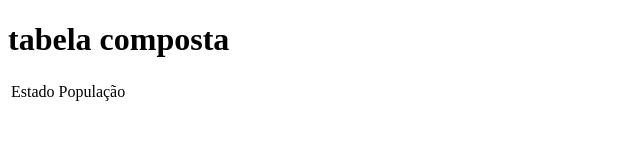
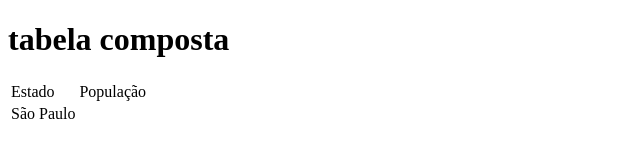
Before and after one commit to MatheusCesario/HTML-E-CSS, a plain HTML site: page ex07/tabela2.html in a window 1280 px wide. Shown: the whole page, without its empty margins (0-640 px from the left). Drawn offline with Linux system fonts and the light colour scheme.

Commit message:
Update tabela2.html

```diff
--- a/ex07/tabela2.html
+++ b/ex07/tabela2.html
@@ -14,9 +14,11 @@
                 <td>Estado</td>
                 <td>População</td>
             </tr>
-
         </thead>
         <tbody>
+            <tr>
+                <td>São Paulo </td>
+            </tr>
 
         </tbody>
         <tfoot>
```
